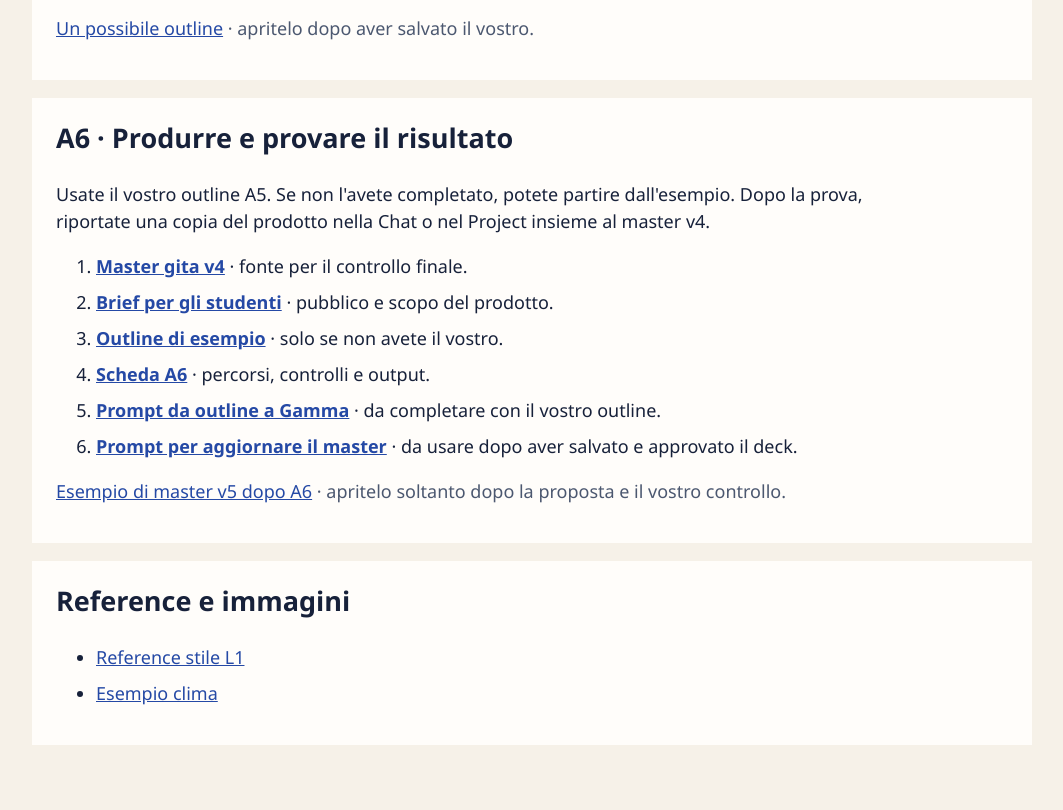
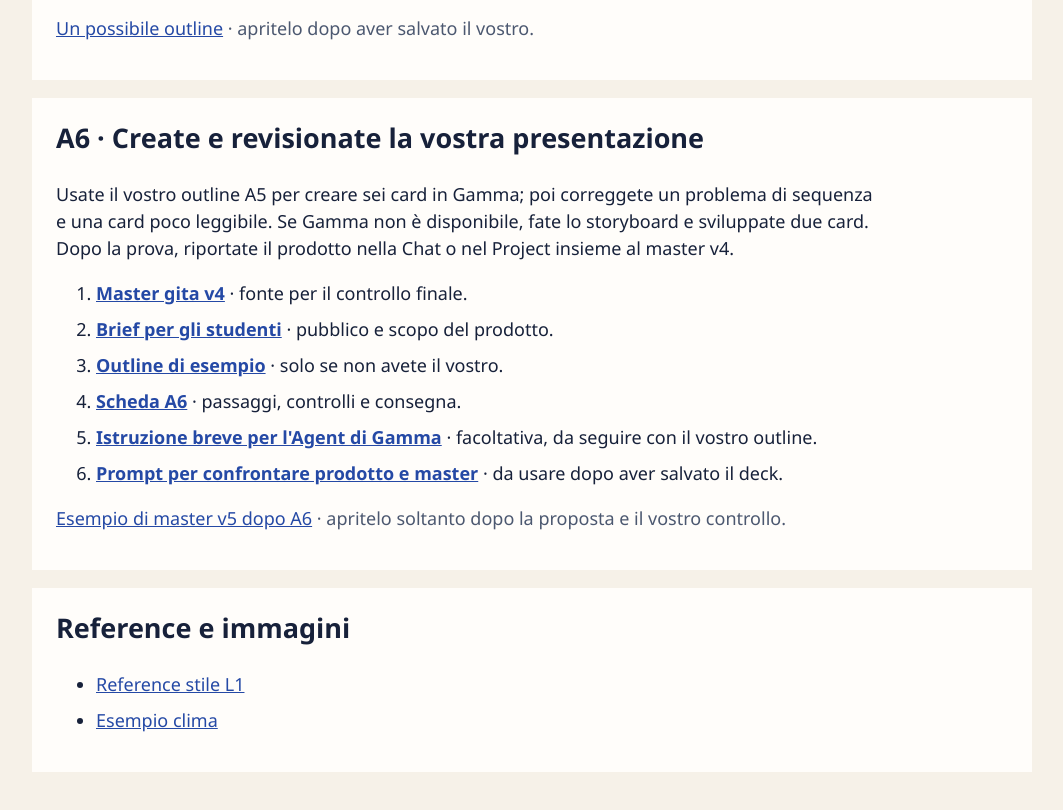
Before and after one commit to mirtexxan/lezione-5-materiali, a plain HTML site: page index.html in a window 1280 px wide. Shown: the part 2744-3554 px from the top of the page, without its empty margins (108-1171 px from the left). Drawn offline with Linux system fonts and the light colour scheme.

Commit message:
docs: publish lesson 5 r003 student materials

```diff
--- a/index.html
+++ b/index.html
@@ -3,7 +3,7 @@
 <head>
   <meta charset="utf-8">
   <meta name="viewport" content="width=device-width,initial-scale=1">
-  <title>Materiali · Tecniche avanzate r002</title>
+  <title>Materiali · Tecniche avanzate r003</title>
   <style>
     body{max-width:1000px;margin:auto;padding:28px;color:#17213a;background:#f6f1e8;font:18px/1.5 'IBM Plex Sans','Segoe UI',sans-serif}
     h1{font-size:34px;margin:0 0 10px}h2{margin-top:0}h3{margin-bottom:4px}a{color:#2549a5}li{margin:9px 0}section{background:#fffdfa;padding:20px 24px;margin:18px 0}p{max-width:820px}.file{font-weight:700}.later{color:#4c5870}.pending{background:#fff0e9;border-left:5px solid #d65d3a;padding:10px 13px}nav{display:flex;gap:18px;flex-wrap:wrap;margin:20px 0}nav a{padding:8px 12px;background:#e5ecff;text-decoration:none}
@@ -55,7 +55,7 @@
   <section><h2>Reasoning e Work</h2><ul><li><a href="20-vincoli-laboratori.txt" download>Vincoli dei laboratori</a></li><li id="orientamento"><a href="21-caso-orientamento.txt" download>Fonti O1–O4</a></li><li><a href="22-prompt-chat-work-orientamento.txt" download>Prompt Chat e Work per l'orientamento</a></li></ul></section>
   <section id="brief"><h2>Dal master al brief</h2><p>Il docente stabilisce pubblico, scopo e formato. ChatGPT propone una selezione dal master; il docente la corregge prima dell'outline.</p><ol><li><a class="file" href="13-master-v4-esempio.md" download>Master gita v4</a> · lo stato completo.</li><li><a class="file" href="38-prompt-brief-studenti.txt" download>Prompt per la bozza del brief</a> · richiesta copiabile.</li><li><a class="file" href="24-brief-studenti.txt" download>Brief rivisto per gli studenti</a> · versione da usare nell'A5.</li></ol></section>
   <section id="a5"><h2>A5 · Dal master a un primo outline</h2><p>Scaricate master e brief, allegate entrambi a una nuova Chat e generate il vostro primo outline. L’esempio è disponibile sotto, ma va aperto solo dopo il tentativo.</p><ol><li><a class="file" href="13-master-v4-esempio.md" download>Master gita v4</a> · fatti e punti aperti.</li><li><a class="file" href="24-brief-studenti.txt" download>Brief per gli studenti</a> · pubblico, scopo e selezione dei fatti.</li><li><a class="file" href="29-scheda-a5.txt" download>Scheda A5</a> · setup, prompt di partenza e controlli.</li></ol><p class="later"><a href="26-outline-v2-esempio.txt" download>Un possibile outline</a> · apritelo dopo aver salvato il vostro.</p></section>
-  <section id="a6"><h2>A6 · Produrre e provare il risultato</h2><p>Usate il vostro outline A5. Se non l'avete completato, potete partire dall'esempio. Dopo la prova, riportate una copia del prodotto nella Chat o nel Project insieme al master v4.</p><ol><li><a class="file" href="13-master-v4-esempio.md" download>Master gita v4</a> · fonte per il controllo finale.</li><li><a class="file" href="24-brief-studenti.txt" download>Brief per gli studenti</a> · pubblico e scopo del prodotto.</li><li><a class="file" href="26-outline-v2-esempio.txt" download>Outline di esempio</a> · solo se non avete il vostro.</li><li><a class="file" href="30-scheda-a6.txt" download>Scheda A6</a> · percorsi, controlli e output.</li><li><a class="file" href="39-prompt-gamma-outline.txt" download>Prompt da outline a Gamma</a> · da completare con il vostro outline.</li><li><a class="file" href="40-prompt-aggiorna-master.txt" download>Prompt per aggiornare il master</a> · da usare dopo aver salvato e approvato il deck.</li></ol><p class="later"><a href="23-master-v5-esempio.md" download>Esempio di master v5 dopo A6</a> · apritelo soltanto dopo la proposta e il vostro controllo.</p></section>
+  <section id="a6"><h2>A6 · Create e revisionate la vostra presentazione</h2><p>Usate il vostro outline A5 per creare sei card in Gamma; poi correggete un problema di sequenza e una card poco leggibile. Se Gamma non è disponibile, fate lo storyboard e sviluppate due card. Dopo la prova, riportate il prodotto nella Chat o nel Project insieme al master v4.</p><ol><li><a class="file" href="13-master-v4-esempio.md" download>Master gita v4</a> · fonte per il controllo finale.</li><li><a class="file" href="24-brief-studenti.txt" download>Brief per gli studenti</a> · pubblico e scopo del prodotto.</li><li><a class="file" href="26-outline-v2-esempio.txt" download>Outline di esempio</a> · solo se non avete il vostro.</li><li><a class="file" href="30-scheda-a6.txt" download>Scheda A6</a> · passaggi, controlli e consegna.</li><li><a class="file" href="39-prompt-gamma-outline.txt" download>Istruzione breve per l'Agent di Gamma</a> · facoltativa, da seguire con il vostro outline.</li><li><a class="file" href="40-prompt-aggiorna-master.txt" download>Prompt per confrontare prodotto e master</a> · da usare dopo aver salvato il deck.</li></ol><p class="later"><a href="23-master-v5-esempio.md" download>Esempio di master v5 dopo A6</a> · apritelo soltanto dopo la proposta e il vostro controllo.</p></section>
   <section><h2>Reference e immagini</h2><ul><li><a href="31-reference-stile-l1.png" download>Reference stile L1</a></li><li><a href="32-esempio-clima.png" download>Esempio clima</a></li></ul></section>
 </body>
 </html>
```
Also changed, not shown: 24-brief-studenti.txt, 30-scheda-a6.txt, 39-prompt-gamma-outline.txt, 40-prompt-aggiorna-master.txt.
